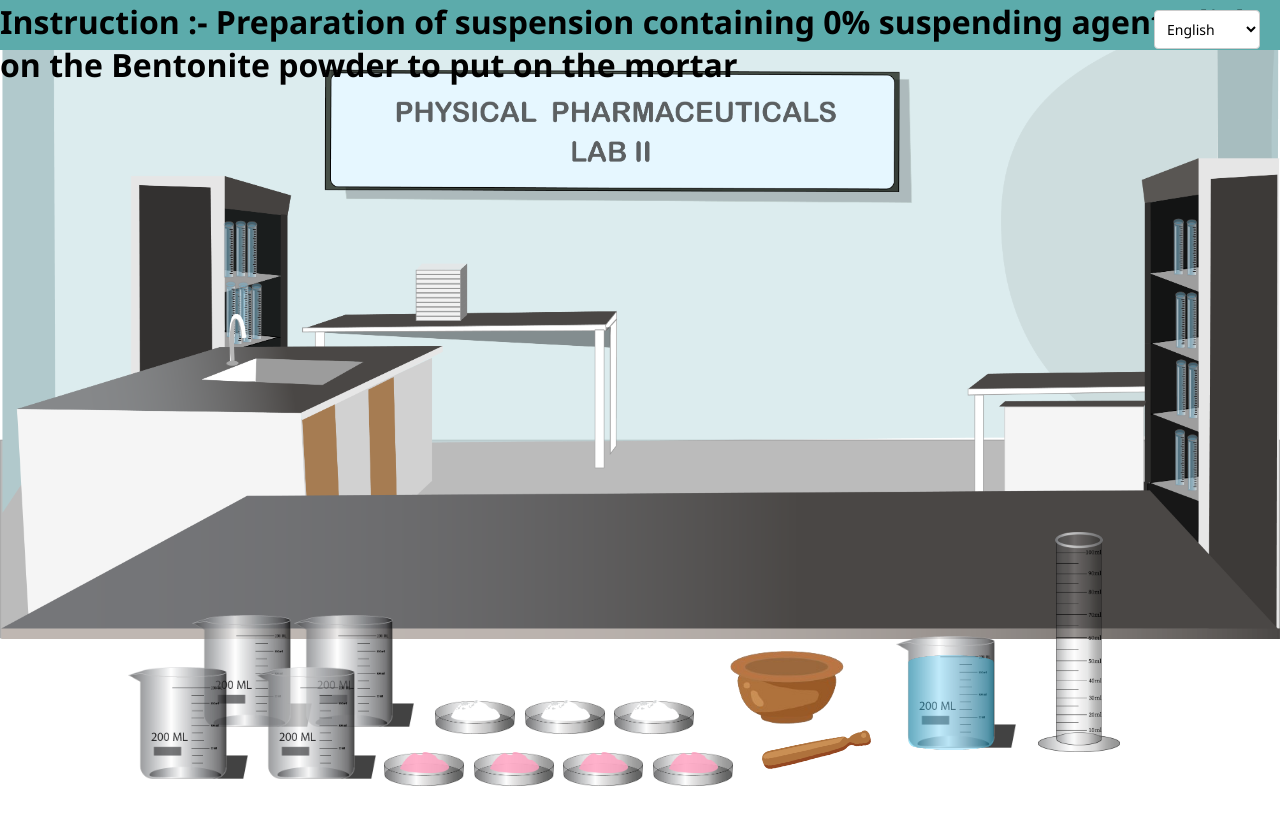
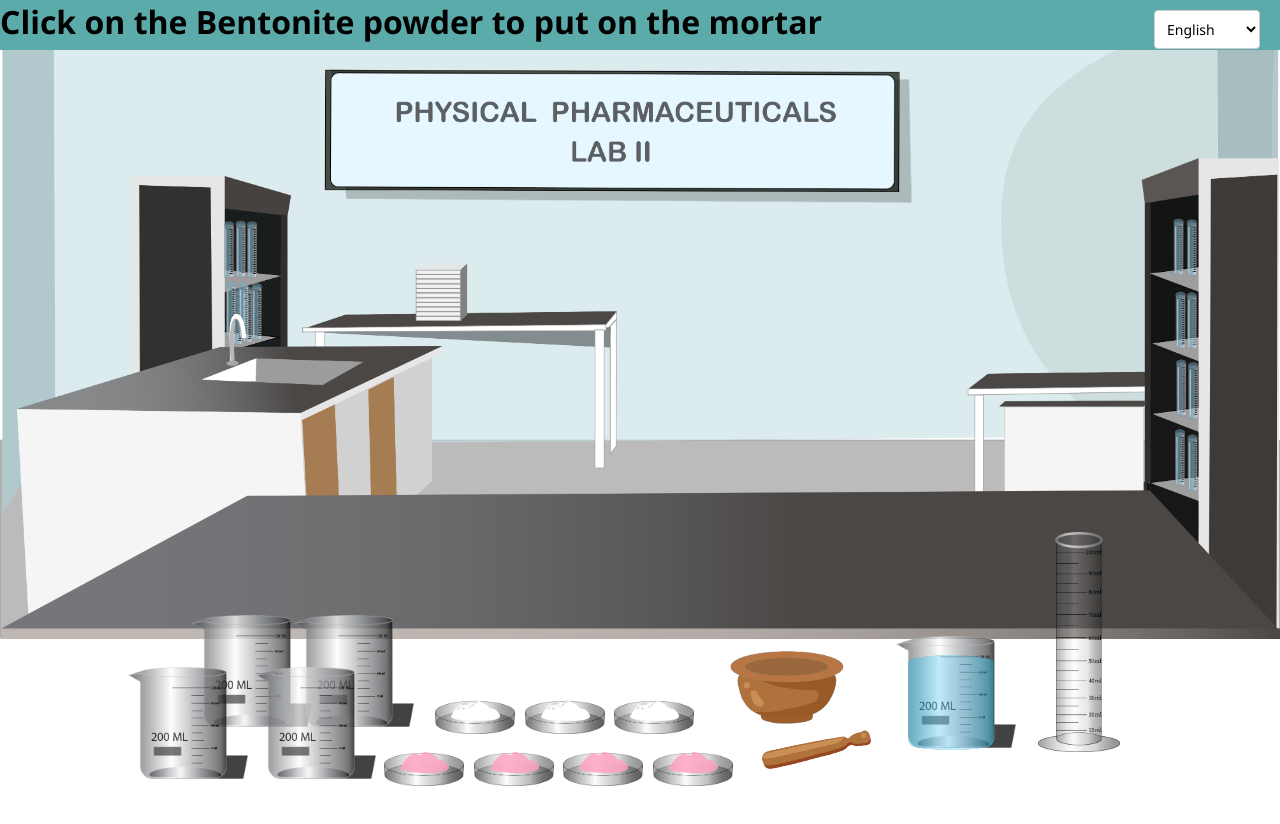
Before and after one commit to virtual-labs/exp-single-suspending-agent-iitk, a plain HTML site: page experiment/simulation/index.html in a window 1280 px wide. Shown: the top 824 px of the page. Drawn offline with nearby package versions, Linux system fonts and the light colour scheme.

Commit message:
Update index.html

```diff
--- a/experiment/simulation/index.html
+++ b/experiment/simulation/index.html
@@ -9,7 +9,7 @@
     <!-- <div class="container"> -->
 
     <div class="inst-container">
-            <h1>Instruction :- Preparation of suspension containing 0% suspending agent, click on the Bentonite powder to put on the mortar</h1>
+            <h1>Click on the Bentonite powder to put on the mortar</h1>
     </div>
     <div class="language-select">
             <select id="languageSelector" class="lang-dropdown">
```
